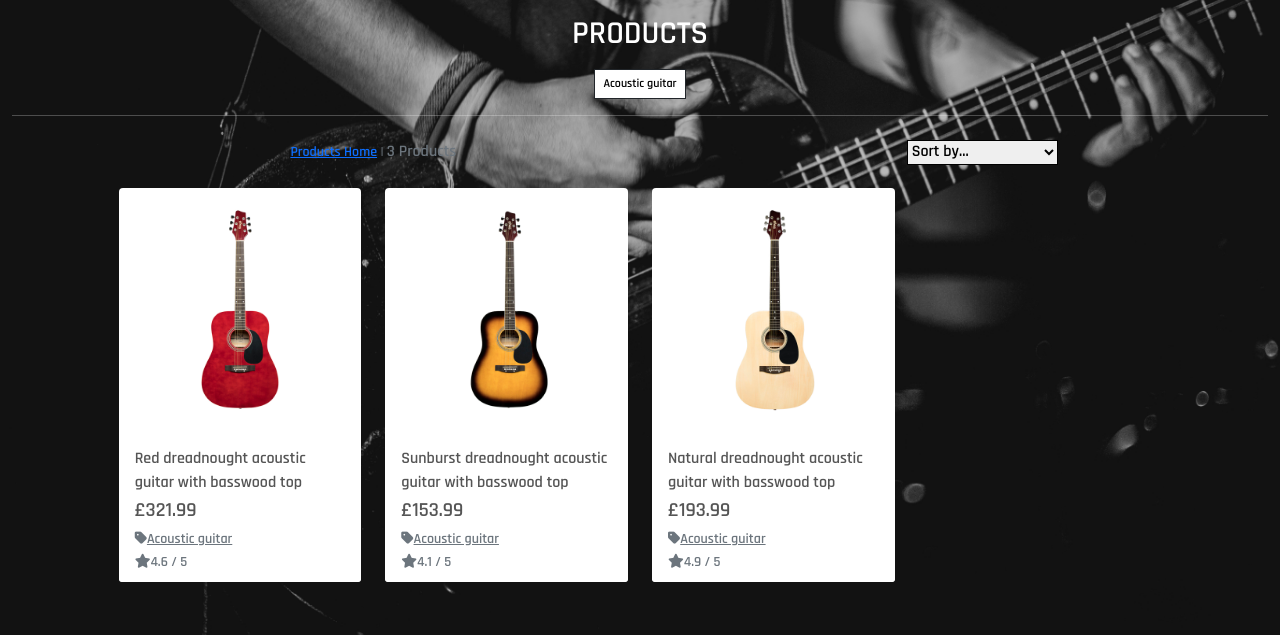
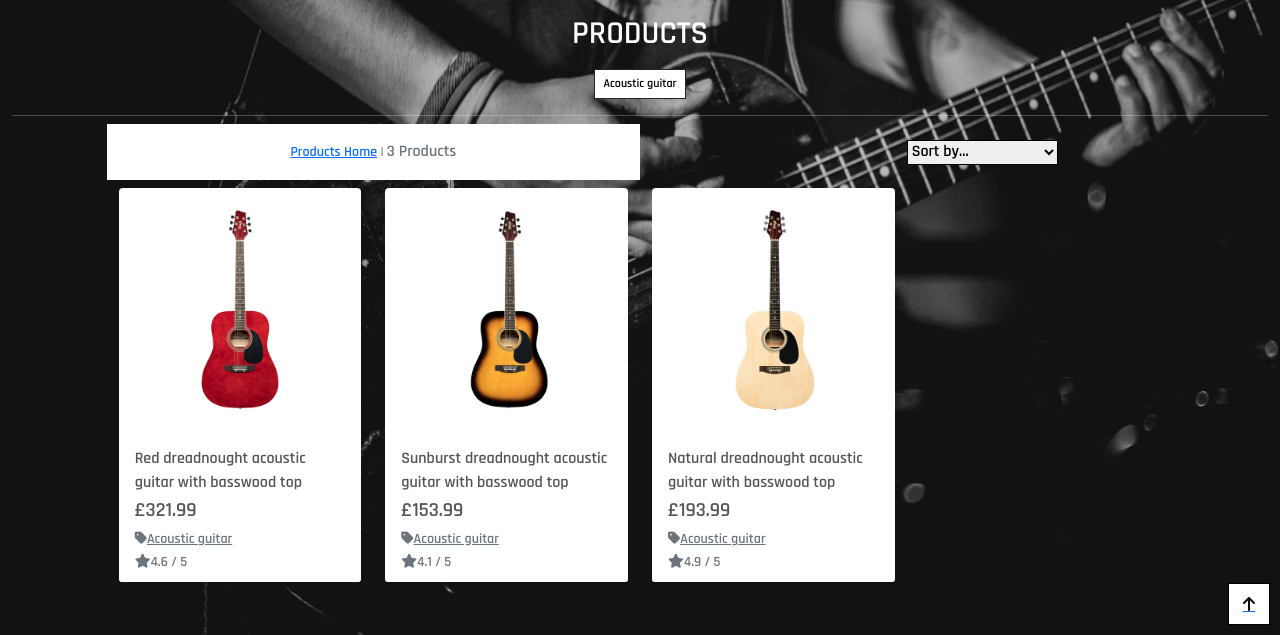
Before and after one commit to Code-Institute-Submissions/DPHamdev-mp4-sound-haven_ApResub, a Django app: page /products/?category=acoustic_guitar in a window 1280 px wide. Shown: the part 165-800 px from the top of the page. Run offline with Django 3.2, Linux system fonts and the light colour scheme; data comes from the database, SQL or seed files in the repository; parts of the project's set-up code (start-up, migrations or seed data) failed here and were passed over; some libraries are stand-ins or nearby versions.

Commit message:
Added product to top button and styling over other links in product page

```diff
--- a/products/templates/products/products.html
+++ b/products/templates/products/products.html
@@ -41,7 +41,7 @@
                             </select>
                         </div>
                     </div>
-                    <div class="col-12 col-md-6 order-md-first">
+                    <div class="col-12 col-md-6 order-md-first bg-white">
                         <p class="text-muted mt-3 text-center text-md-left">
                             {% if search_term or current_categories or current_sorting != 'None_None' %}
                                 <span class="small"><a href="{% url 'products' %}">Products Home</a> | </span>
@@ -112,4 +112,41 @@
             </div>
         </div>
     </div>
+    <div class="bg-white btt-button shadow-sm rounded-0 border border-black">
+        <a class="btt-link d-flex h-100">
+            <i class="fas fa-arrow-up text-black mx-auto my-auto"></i>
+        </a>
+    </div>
 {% endblock %}
+
+{% block postloadjs %}
+    {{ block.super }}
+    <script type="text/javascript">
+		$('.btt-link').click(function(e) {
+			window.scrollTo(0,0)
+		})
+	</script>
+
+    <script type="text/javascript">
+        $('#sort-selector').change(function() {
+            var selector = $(this);
+            var currentUrl = new URL(window.location);
+
+            var selectedVal = selector.val();
+            if(selectedVal != "reset"){
+                var sort = selectedVal.split("_")[0];
+                var direction = selectedVal.split("_")[1];
+
+                currentUrl.searchParams.set("sort", sort);
+                currentUrl.searchParams.set("direction", direction);
+
+                window.location.replace(currentUrl);
+            } else {
+                currentUrl.searchParams.delete("sort");
+                currentUrl.searchParams.delete("direction");
+
+                window.location.replace(currentUrl);
+            }
+        })
+    </script>
+{% endblock %}
--- a/products/views.py
+++ b/products/views.py
@@ -1,6 +1,7 @@
 from django.shortcuts import render, redirect, reverse, get_object_or_404
 from django.contrib import messages
 from django.db.models import Q
+from django.db.models.functions import Lower
 from .models import Product, Category
 
 # Create your views here.
--- a/static/css/base.css
+++ b/static/css/base.css
@@ -93,6 +93,23 @@ hr {
     color: white;
 }
 
+a.category-badge > span.badge:hover {
+    background: #212529 !important;
+    color: #fff !important;
+}
+
+.btt-button {
+    height: 42px;
+    width: 42px;
+    position: fixed;
+    bottom: 10px;
+    right: 10px;
+}
+
+.btt-link {
+    cursor: pointer;
+}
+
 /* -------------------------------- Media Queries */
 
 /* Slightly larger container on xl screens */
```
